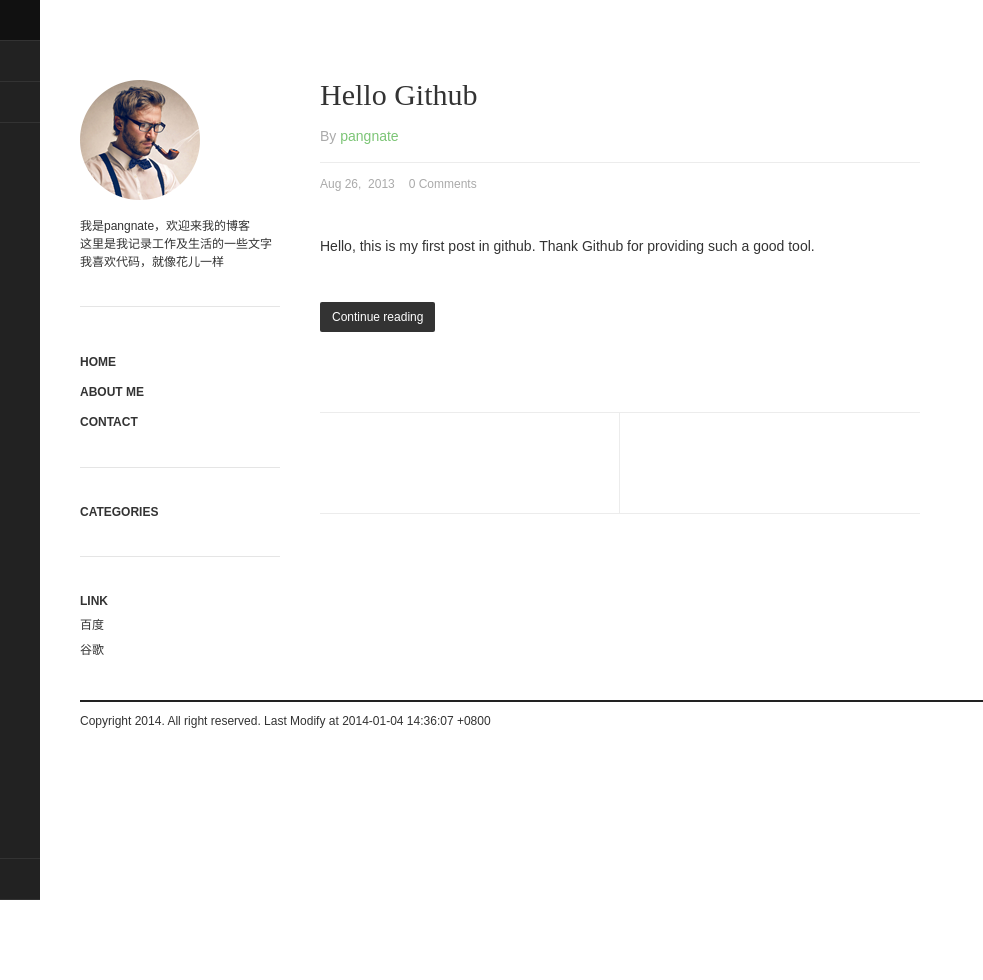
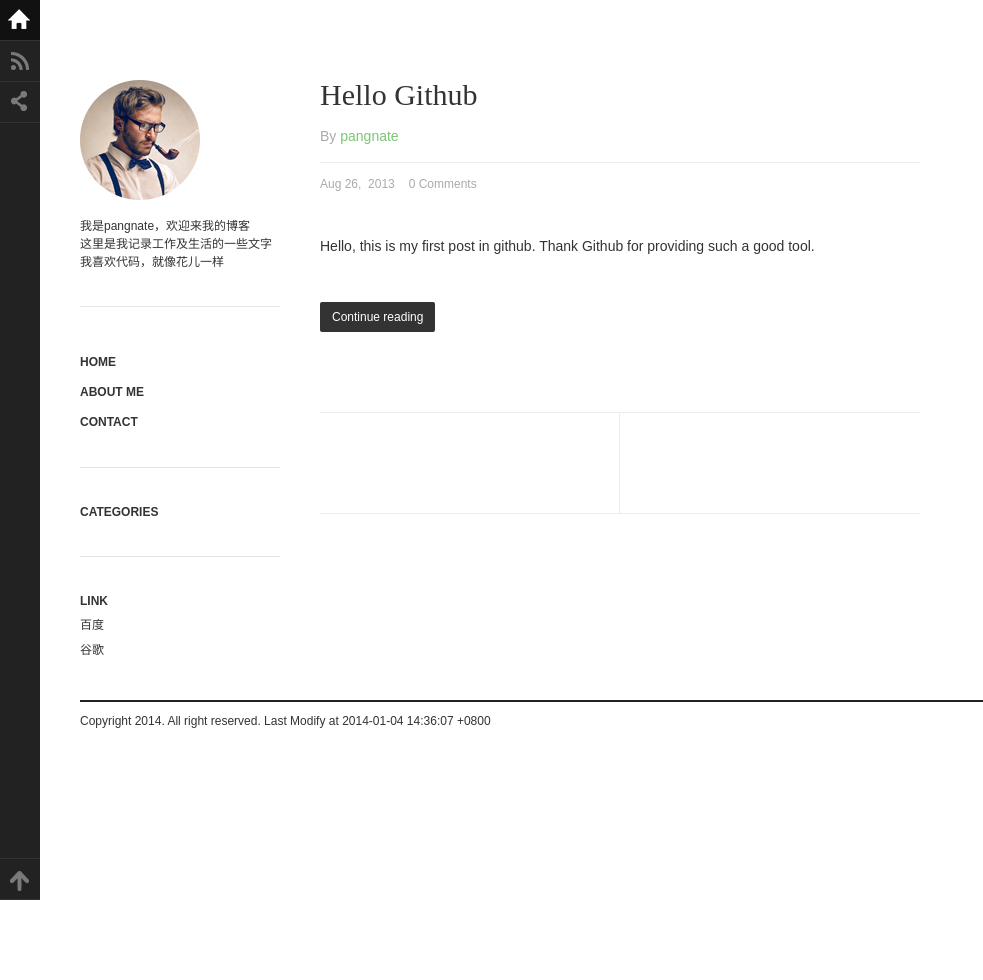
Before and after one commit to pangnate/pangnate.github.io, a Jekyll site: the page built from index.html, in a window 1280 px wide. Shown: the whole page, without its empty margins (0-983 px from the left). Built offline with Jekyll 4.4.1, drawn with Linux system fonts in a browser that asks for light colours; some web fonts are replaced; the list of posts is cut into pages by our own code; comment, search, counter and statistics services are not loaded.

Commit message:
MD5 modify

```diff
--- a/_includes/res.html
+++ b/_includes/res.html
@@ -1,5 +1,5 @@
 <meta name="viewport" content="width=device-width, initial-scale=1.0, maximum-scale=1.0, user-scalable=0" />
 <link rel="alternate" type="application/rss+xml" title="{{ site.title }}" href="{{ site.url }}/feed.xml">
 <link rel="shortcut icon" href="{{ site.url }}/favicon.ico" type="image/x-icon"/>
-<link rel="stylesheet" href="{{ site.asset_path }}/css/style.css?v={{ site.time | md5 | truncatewords: 8 }}">
-<link rel="stylesheet" href="{{ site.asset_path }}/css/github.css?v={{ site.time | md5 | truncatewords: 8 }}">
+<link rel="stylesheet" href="{{ site.asset_path }}/css/style.css?v={{ site.time | md5 }}">
+<link rel="stylesheet" href="{{ site.asset_path }}/css/github.css?v={{ site.time | md5 }}">
--- a/asset/css/style.css
+++ b/asset/css/style.css
@@ -150,7 +150,7 @@ table {
 	background: #222;
 }
 .sidebar a{display:inline-block;float: left;width:40px;height:40px;border-bottom: 1px solid #333;}
-.sidebar a em{display:block;width:40px;height:40px;background:url(images/icon.png?v={{ site.time | md5 | truncatewords: 8 }});opacity:.4;filter:alpha(opacity=40);cursor:pointer;}
+.sidebar a em{display:block;width:40px;height:40px;background:url(images/icon.png?v=2014010402);opacity:.4;filter:alpha(opacity=40);cursor:pointer;}
 .sidebar a:hover{background: #111;}
 .sidebar a:hover em{opacity:1;filter:alpha(opacity=100);transition: all 0.6s ease 0s;}
 .sidebar a#back_top{position:absolute;bottom:0;left:0;border-top: 1px solid #333;}
```
